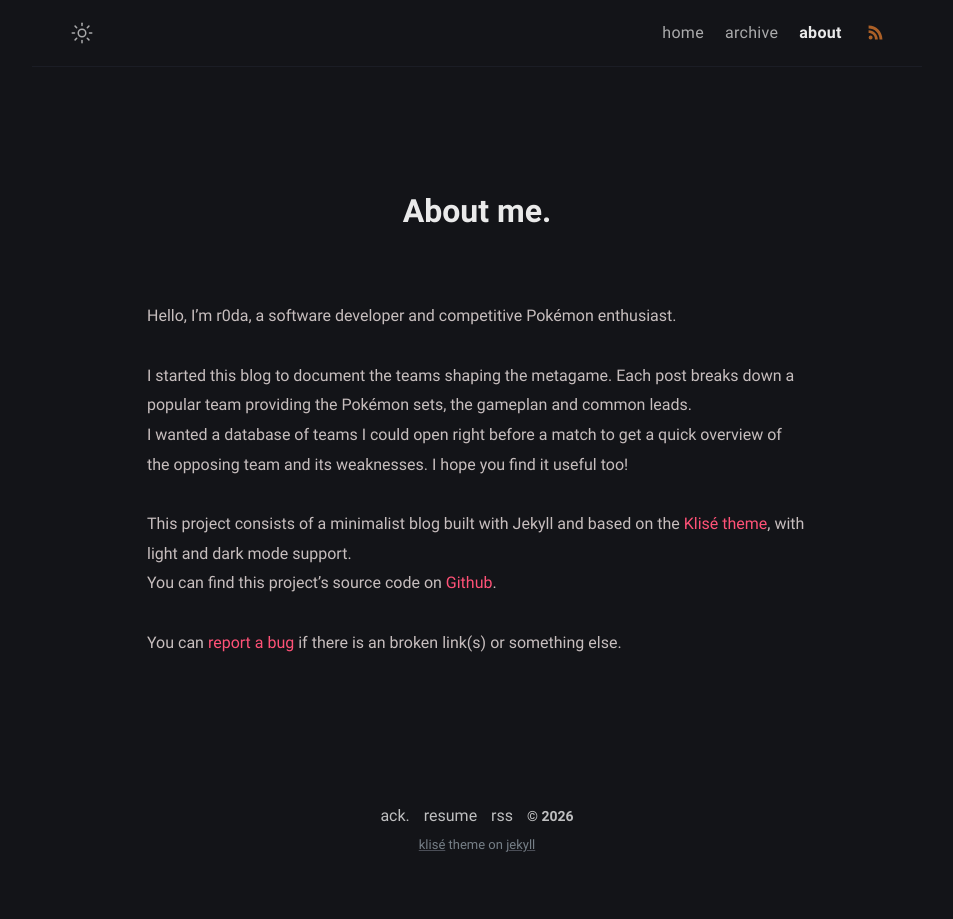
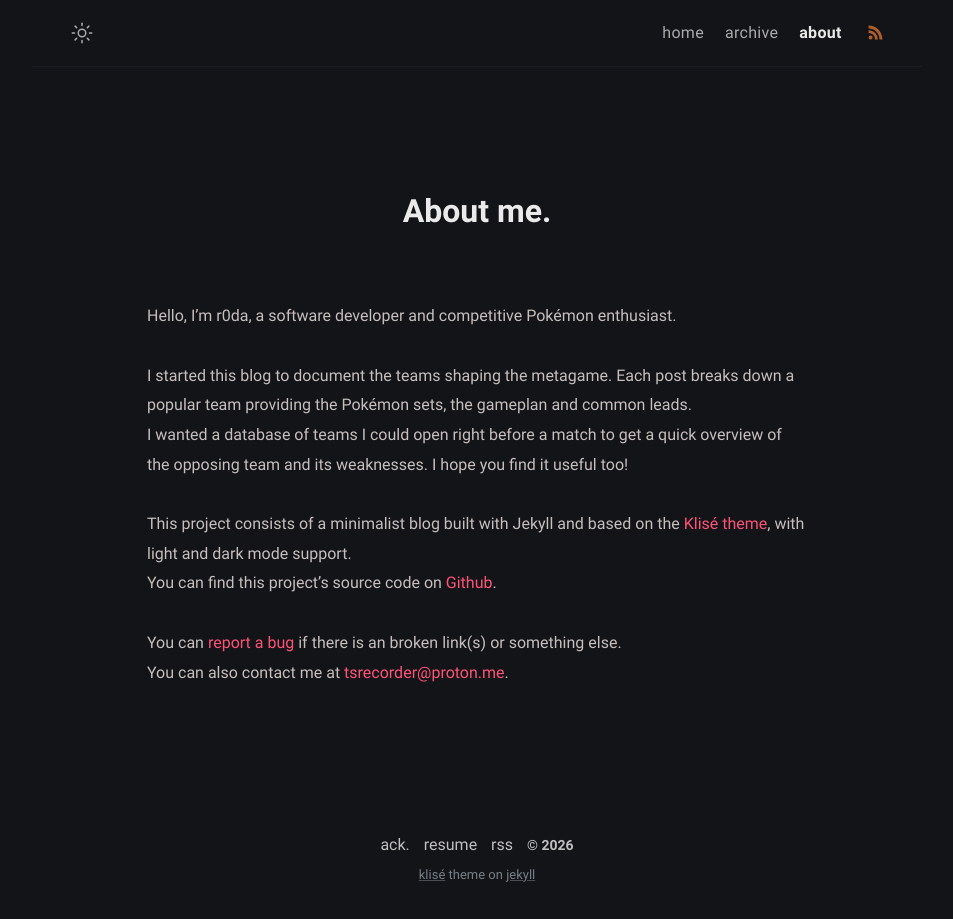
Before and after one commit to tsrecorder/tsrecorder.github.io, a Jekyll site: the page built from about.md, in a window 1280 px wide. Shown: the whole page, without its empty margins (163-1116 px from the left). Built offline with Jekyll 4.4.1, drawn with Linux system fonts in a browser that asks for light colours.

Commit message:
Added email address to about me page

```diff
--- a/about.md
+++ b/about.md
@@ -11,3 +11,4 @@ comments: false
 {{ site.about | markdownify }}
 
 You can [report a bug](http://github.com/tsrecorder/tsrecorder.github.io/issues/new) if there is an broken link(s) or something else.
+You can also contact me at [tsrecorder@proton.me](mailto:tsrecorder@proton.me).
```
